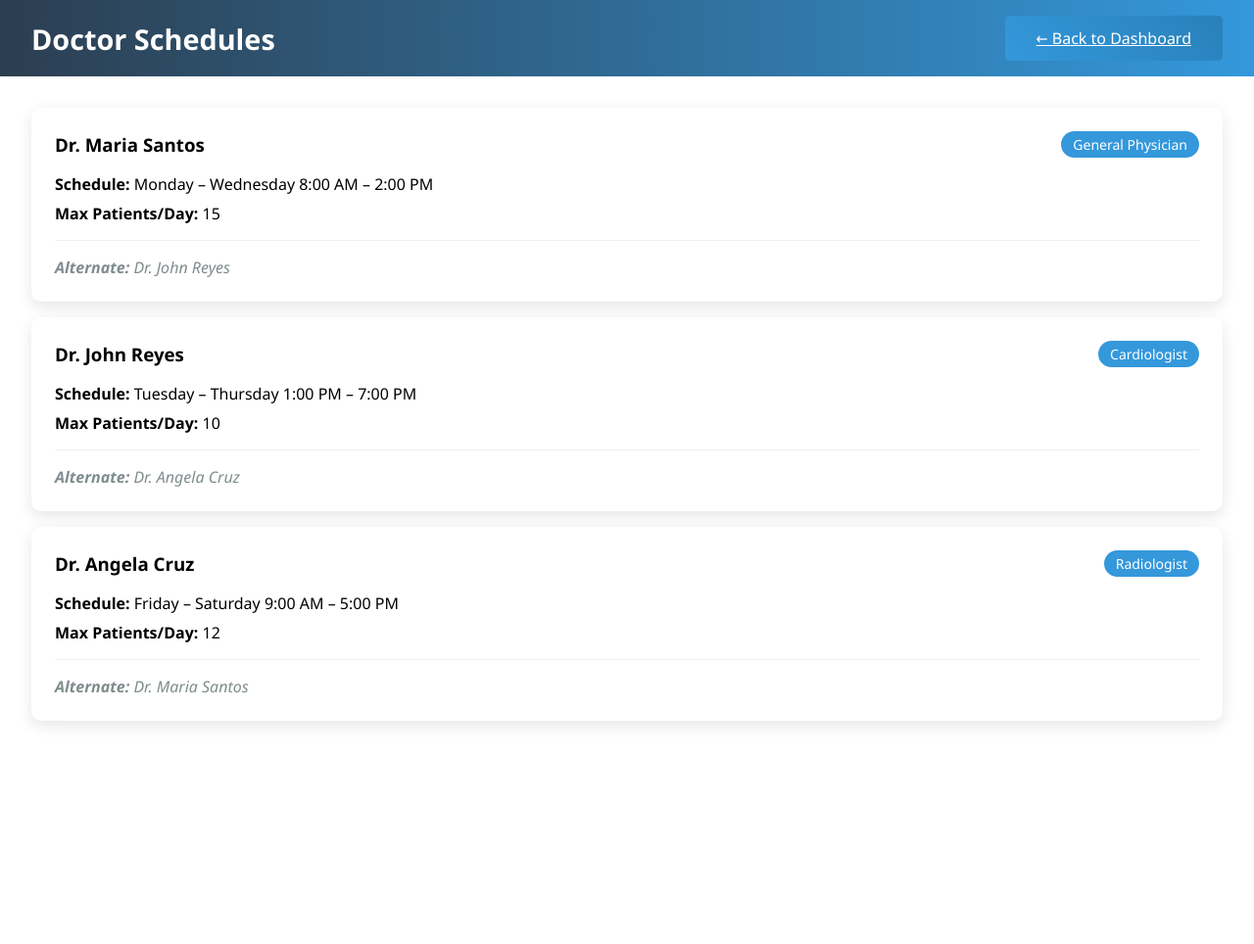
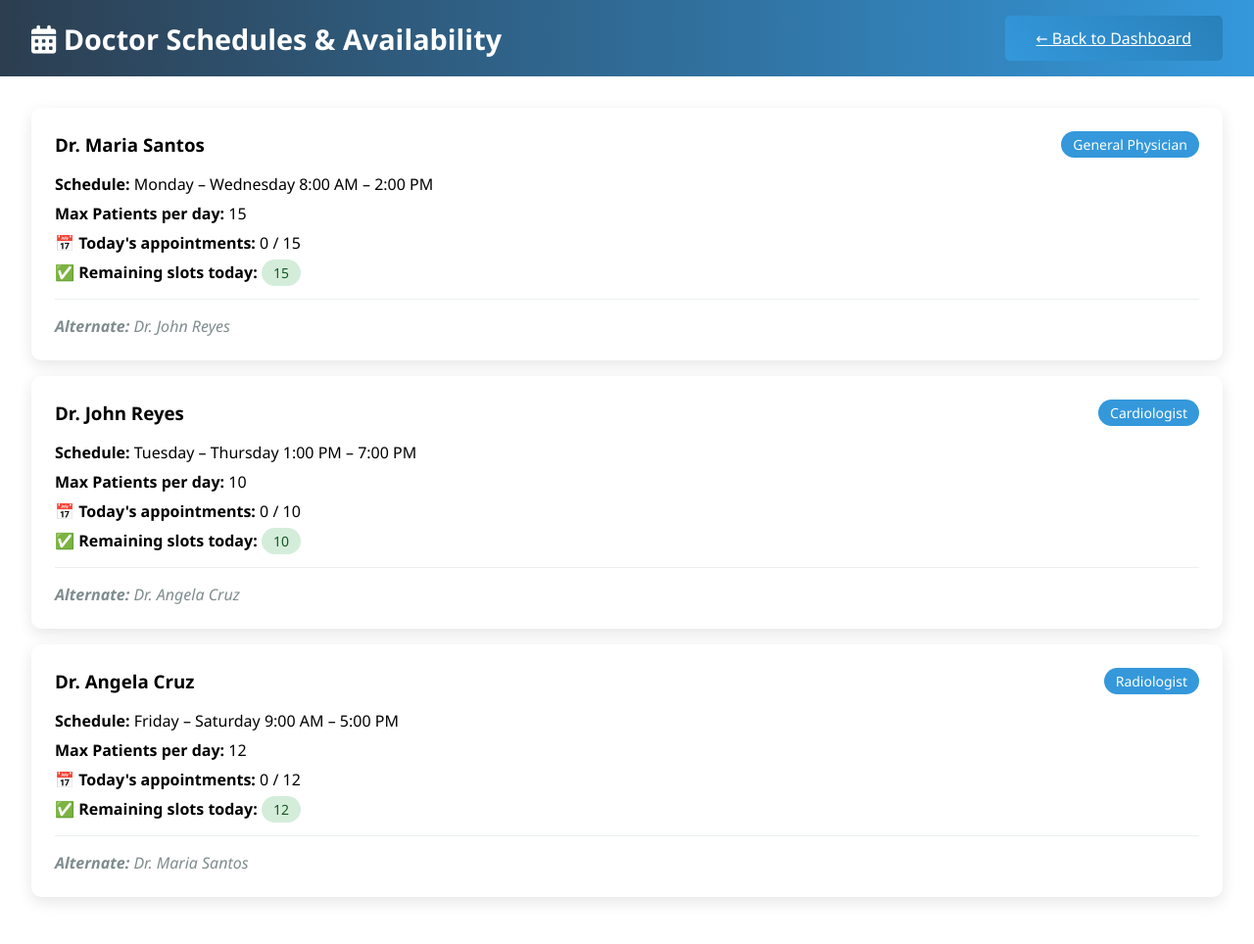
Before and after one commit to gjcshsgordevillaluigiandrei-lgtm/small-clinic-system, a PHP site: page /doctor_schedule.php in a window 1280 px wide. Shown: the whole page at 98% size. Before the commit the page ends 741 px from the top, so only its background shows below. Run offline with PHP 8.4, Linux system fonts and the light colour scheme; data comes from the database, SQL or seed files in the repository; tables that the repository leaves empty hold one stand-in row (values such as "Sample post").

Commit message:
Add files via upload

```diff
--- a/doctor_schedule.php
+++ b/doctor_schedule.php
@@ -6,36 +6,41 @@
     <meta name="viewport" content="width=device-width, initial-scale=1.0">
     <title>Doctor Schedules</title>
     <link rel="stylesheet" href="style.css">
+    <link href="https://cdnjs.cloudflare.com/ajax/libs/font-awesome/6.0.0/css/all.min.css" rel="stylesheet">
 </head>
 <body>
     <div class="container">
         <header>
-            <h1><i class="fas fa-calendar-alt"></i> Doctor Schedules</h1>
+            <h1><i class="fas fa-calendar-alt"></i> Doctor Schedules & Availability</h1>
             <a href="index.php" class="btn primary">← Back to Dashboard</a>
         </header>
-
         <main>
             <?php
             $doctors = $pdo->query("SELECT * FROM doctors ORDER BY doctor_id")->fetchAll();
-            foreach ($doctors as $doctor): ?>
+            foreach ($doctors as $doctor):
+                // Count today's appointments
+                $stmt = $pdo->prepare("SELECT COUNT(*) FROM appointments WHERE doctor_id = ? AND DATE(appointment_date) = CURDATE() AND status != 'Cancelled'");
+                $stmt->execute([$doctor['doctor_id']]);
+                $today_count = $stmt->fetchColumn();
+                $remaining = $doctor['max_patients'] - $today_count;
+                $remaining_class = $remaining > 0 ? 'status completed' : 'status cancelled';
+            ?>
             <div class="card">
                 <div class="doctor-header">
-                    <h3><?php echo $doctor['doctor_name']; ?></h3>
-                    <span class="specialization"><?php echo $doctor['specialization']; ?></span>
+                    <h3><?php echo htmlspecialchars($doctor['doctor_name']); ?></h3>
+                    <span class="specialization"><?php echo htmlspecialchars($doctor['specialization']); ?></span>
                 </div>
                 <div class="schedule-info">
-                    <div><strong>Schedule:</strong> <?php echo $doctor['schedule']; ?></div>
-                    <div><strong>Max Patients/Day:</strong> <?php echo $doctor['max_patients']; ?></div>
+                    <div><strong>Schedule:</strong> <?php echo htmlspecialchars($doctor['schedule']); ?></div>
+                    <div><strong>Max Patients per day:</strong> <?php echo $doctor['max_patients']; ?></div>
+                    <div><strong>📅 Today's appointments:</strong> <?php echo $today_count; ?> / <?php echo $doctor['max_patients']; ?></div>
+                    <div><strong>✅ Remaining slots today:</strong> <span class="<?php echo $remaining_class; ?>"><?php echo max(0, $remaining); ?></span></div>
                 </div>
                 <div class="alternate-doctor">
                     <strong>Alternate:</strong>
                     <?php
-                    $alternates = [
-                        1 => 'Dr. John Reyes',
-                        2 => 'Dr. Angela Cruz',
-                        3 => 'Dr. Maria Santos'
-                    ];
-                    echo $alternates[$doctor['doctor_id']];
+                    $alternates = [1 => 'Dr. John Reyes', 2 => 'Dr. Angela Cruz', 3 => 'Dr. Maria Santos'];
+                    echo $alternates[$doctor['doctor_id']] ?? 'N/A';
                     ?>
                 </div>
             </div>
```
